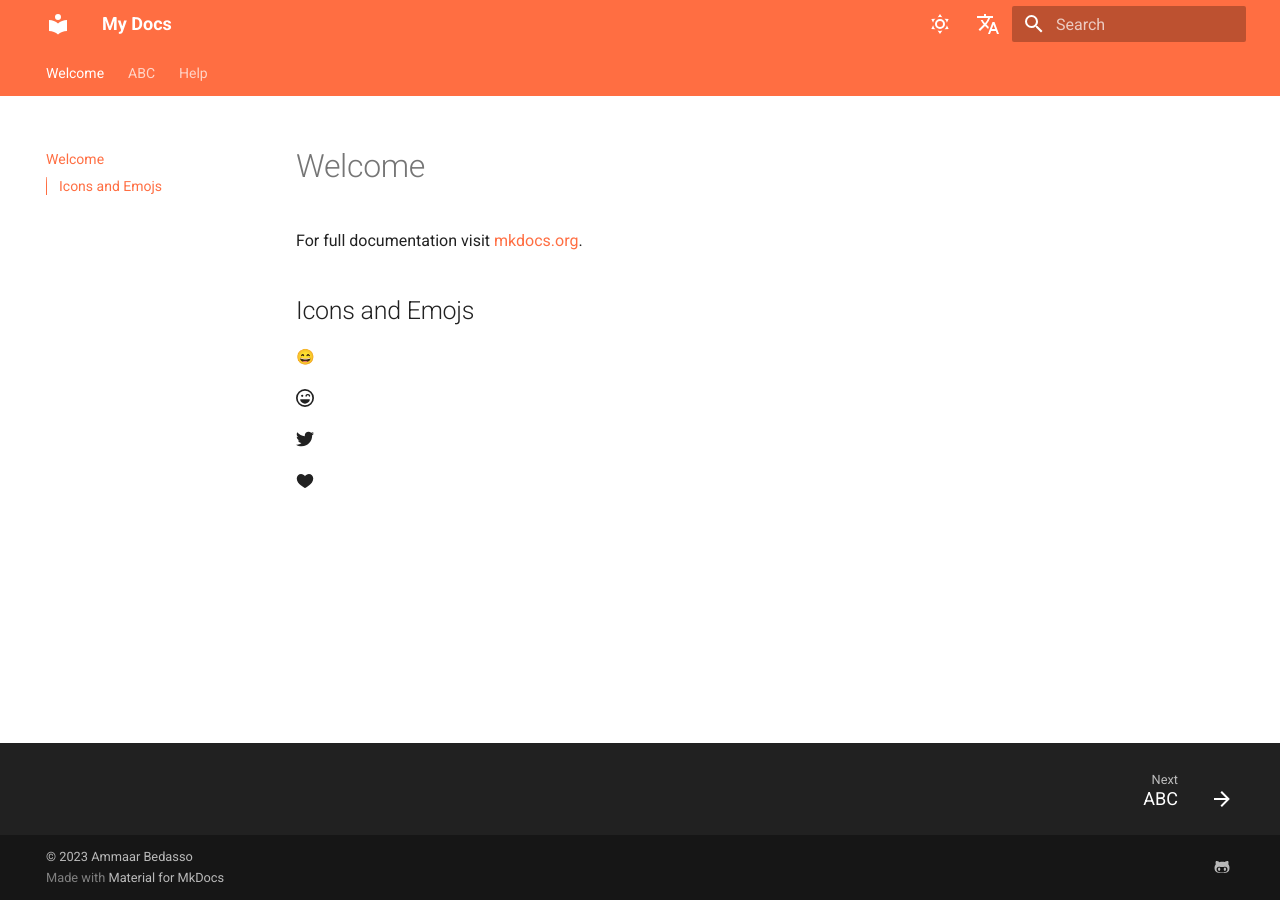
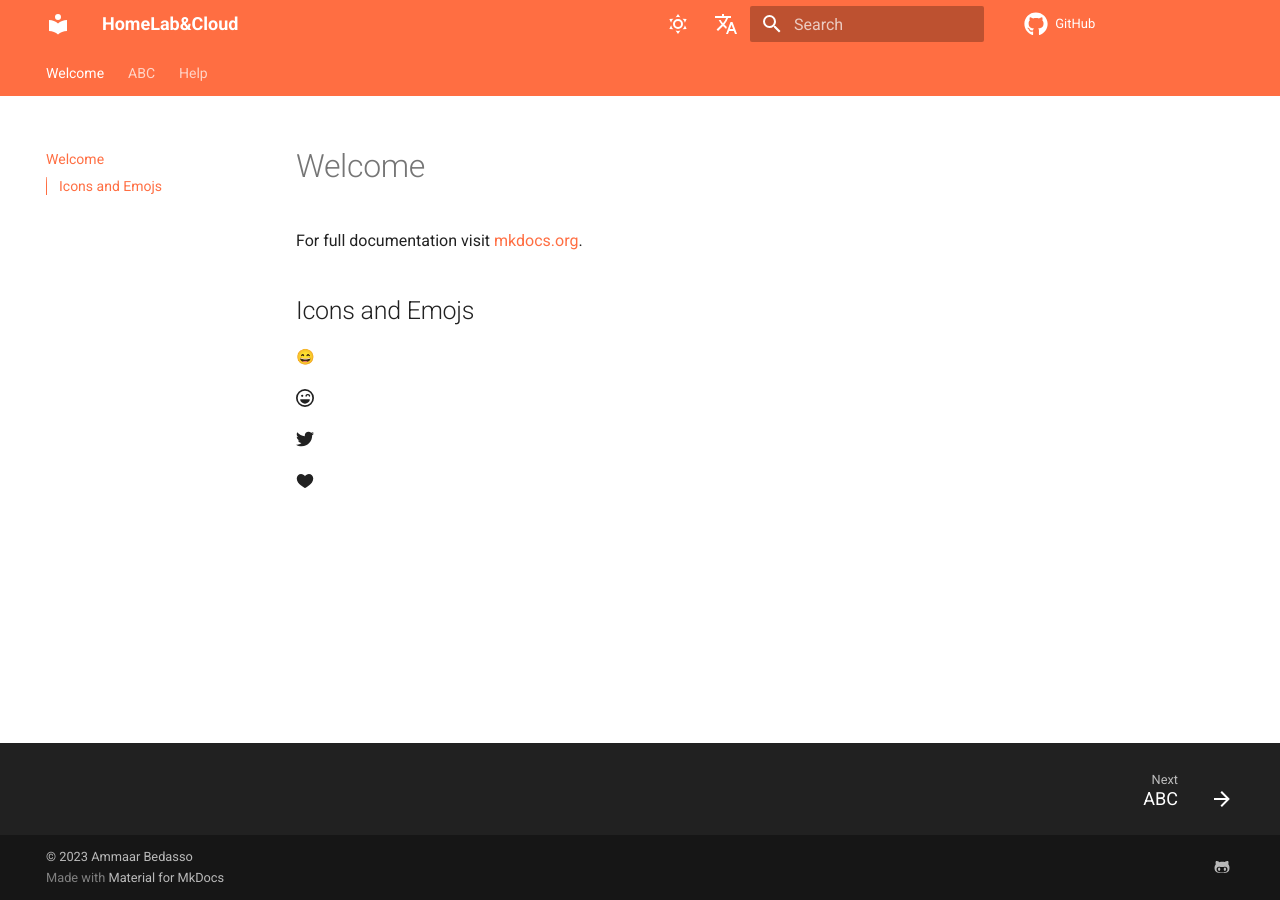
Before and after one commit to Ammaar-e/mkdocs, an MkDocs documentation site: the page built from docs/index.md, in a window 1280 px wide. Built offline with MkDocs 1.6.1 and Material for MkDocs 9.7.7, drawn with Linux system fonts in a browser that asks for light colours; emoji names are drawn with the system emoji font; comment, search, counter and statistics services are not loaded.

Commit message:
Update mkdocs.yml

```diff
--- a/mkdocs.yml
+++ b/mkdocs.yml
@@ -1,4 +1,4 @@
-site_name: My Docs
+site_name: HomeLab&Cloud
 theme:
   name: material
   features:
@@ -12,6 +12,8 @@ theme:
     - content.tabs.link
     - content.code.annotation
     - content.code.copy
+  icon:
+    repo: fontawesome/brands/github
   language: en
   palette:
     - scheme: default
@@ -59,5 +61,7 @@ markdown_extensions:
       emoji_index: !!python/name:materialx.emoji.twemoji
       emoji_generator: !!python/name:materialx.emoji.to_svg
 
+repo_url: https://github.com/Ammaar-e/mkdocs
+
 copyright: |
   &copy; 2023 <a href="https://github.com/Ammaar-e"  target="_blank" rel="noopener">Ammaar Bedasso</a>
```
